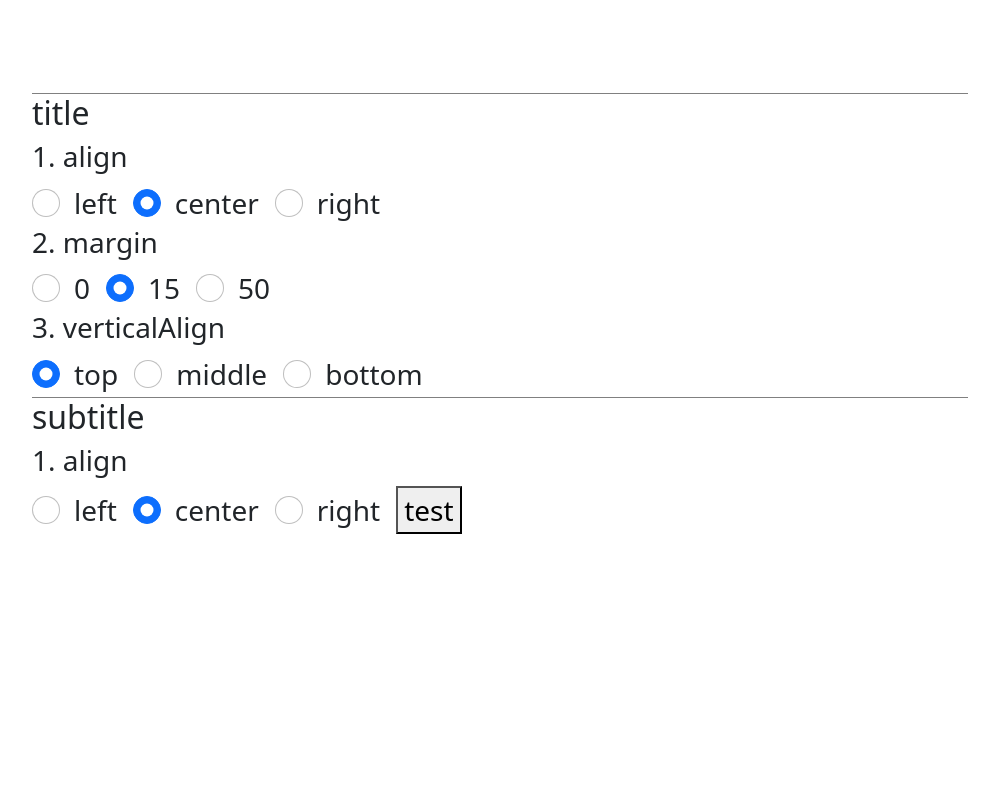
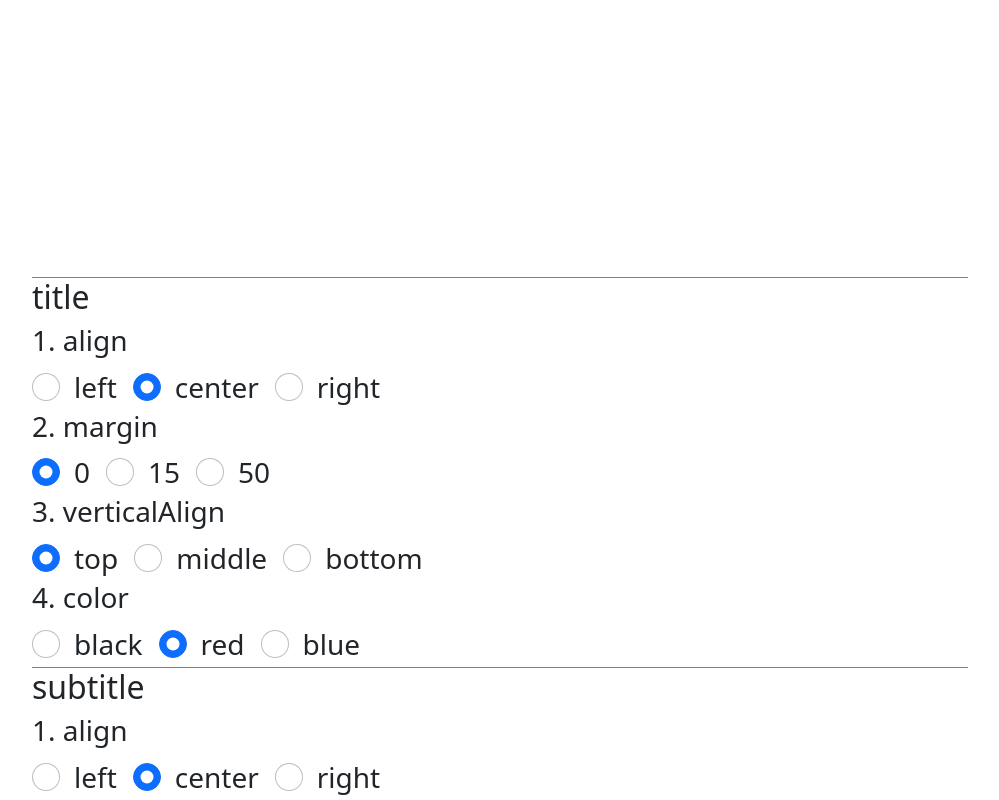
Before and after one commit to WonTaeJang/vue_highchart, a Vue app: page /concepts in a window 1280 px wide. Shown: the part 879-1679 px from the top of the page, without its empty margins (220-1219 px from the left). Before the commit the page ends 1413 px from the top, so only its background shows below. Built offline with nearby package versions, Linux system fonts and the light colour scheme.

Commit message:
high chart title and subtitle finish

```diff
--- a/src/components/concepts/TitleSubTitle.vue
+++ b/src/components/concepts/TitleSubTitle.vue
@@ -8,6 +8,11 @@
       style="width: 100%"
     />
 
+    <p>The title and subtitle can also be moved around by the default attributes of the title and subtitle options (align, float, margin, verticalAlign, x, y).
+       For all available options, see
+       <a href="https://api.highcharts.com/highcharts/title?_ga=2.262749132.1359665401.1660392760-512425022.1659867340">options.title</a> and
+       <a href="https://api.highcharts.com/highcharts/subtitle?_ga=2.262749132.1359665401.1660392760-512425022.1659867340">options.subtitle.</a></p>
+
     <div style="border-bottom:2px solid gray;"></div>
 
     <div style="width: 800px; height: 400px">
@@ -17,31 +22,15 @@
     <div style="border-bottom:1px solid gray;"></div>
     <h2>title</h2>
     <h3>1. align</h3>
-    <div class="form-check form-check-inline">
-      <input @click="changeTitleAlign(0)" class="form-check-input" type="radio" name="titleAlignRadio" id="titleAlignRadio1">
-      <label class="form-check-label" for="titleAlignRadio1">{{arr[0]}}</label>
-    </div>
-    <div class="form-check form-check-inline">
-      <input @click="changeTitleAlign(1)" class="form-check-input" type="radio" name="titleAlignRadio" id="titleAlignRadio2" checked>
-      <label class="form-check-label" for="titleAlignRadio2">{{arr[1]}}</label>
-    </div>
-    <div class="form-check form-check-inline">
-      <input @click="changeTitleAlign(2)" class="form-check-input" type="radio" name="titleAlignRadio" id="titleAlignRadio3">
-      <label class="form-check-label" for="titleAlignRadio3">{{arr[2]}}</label>
+    <div class="form-check form-check-inline" v-for="(item,i) in arr" :key="i">
+      <input @click="changeTitleAlign(i)" class="form-check-input" type="radio" name="titleAlignRadio" :ref="'titleAlignRadio' + i">
+      <label class="form-check-label">{{item}}</label>
     </div>
 
     <h3>2. margin</h3>
-    <div class="form-check form-check-inline">
-      <input @click="changeMargin(0)" class="form-check-input" type="radio" name="marginRadio" id="marginRadio1">
-      <label class="form-check-label" for="marginRadio1">{{marginArr[0]}}</label>
-    </div>
-    <div class="form-check form-check-inline">
-      <input @click="changeMargin(1)" class="form-check-input" type="radio" name="marginRadio" id="marginRadio2" checked>
-      <label class="form-check-label" for="marginRadio2">{{marginArr[1]}}</label>
-    </div>
-    <div class="form-check form-check-inline">
-      <input @click="changeMargin(2)" class="form-check-input" type="radio" name="marginRadio" id="marginRadio3">
-      <label class="form-check-label" for="marginRadio3">{{marginArr[2]}}</label>
+    <div class="form-check form-check-inline" v-for="(item,i) in marginArr" :key="i">
+      <input @click="changeMargin(i)" class="form-check-input" type="radio" name="marginRadio" :id="'marginRadio' + i" :ref="'marginRadio' + i">
+      <label class="form-check-label">{{item}}</label>
     </div>
 
     <h3>3. verticalAlign</h3>
@@ -50,24 +39,21 @@
       <label class="form-check-label">{{item}}</label>
     </div>
 
+    <h3>4. color</h3>
+    <div class="form-check form-check-inline" v-for="(item,i) in colorArr" :key="i">
+      <input @click="changeColor(i)" class="form-check-input" type="radio" name="colorRadio" :ref="'colorRadio' + i">
+      <label class="form-check-label">{{item}}</label>
+    </div>
+
     <div style="border-bottom:1px solid gray;"></div>
 
     <h2>subtitle</h2>
+
     <h3>1. align</h3>
-    <div class="form-check form-check-inline">
-      <input @click="changeSubTitleAlign(0)" class="form-check-input" type="radio" name="subtitleAlignRadio" id="subtitleAlignRadio1">
-      <label class="form-check-label" for="subtitleAlignRadio1">{{arr[0]}}</label>
+    <div class="form-check form-check-inline" v-for="(item,i) in arr" :key="i">
+      <input @click="changeSubTitleAlign(i)" class="form-check-input" type="radio" name="subtitleAlignRadio" :id="'subtitleAlignRadio' + i" :ref="'subtitleAlignRadio' + i">
+      <label class="form-check-label">{{item}}</label>
     </div>
-    <div class="form-check form-check-inline">
-      <input @click="changeSubTitleAlign(1)" class="form-check-input" type="radio" name="subtitleAlignRadio" id="subtitleAlignRadio2" checked>
-      <label class="form-check-label" for="subtitleAlignRadio2">{{arr[1]}}</label>
-    </div>
-    <div class="form-check form-check-inline">
-      <input @click="changeSubTitleAlign(2)" class="form-check-input" type="radio" name="subtitleAlignRadio" id="subtitleAlignRadio3">
-      <label class="form-check-label" for="subtitleAlignRadio3">{{arr[2]}}</label>
-    </div>
-
-    <button @click="change">test</button>
   </div>
 </template>
 
@@ -81,6 +67,7 @@ export default {
       arr : ['left', 'center', 'right'],
       marginArr : [0, 15, 50],
       verticalArr : ['top', 'middle', 'bottom'],
+      colorArr : ['black', 'red', 'blue'],
       chartOptions: {
         chart: {
         },
@@ -130,8 +117,9 @@ export default {
     },
     changeVertical(n){
       this.chartOptions.title.verticalAlign = this.verticalArr[n];
-
-
+    },
+    changeColor(n){
+      this.chartOptions.title.style.color = this.colorArr[n] ;
     }
   },
   components: {
@@ -144,7 +132,11 @@ export default {
     // 초기화
     if(this.cnt == 0)
     {
+      this.$refs.titleAlignRadio1[0].checked = true
       this.$refs.verticalRadio0[0].checked = true
+      this.$refs.marginRadio0[0].checked = true
+      this.$refs.subtitleAlignRadio1[0].checked = true
+      this.$refs.colorRadio1[0].checked = true
 
       this.cnt++;
     }
```
